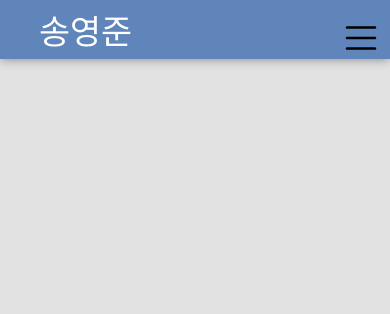
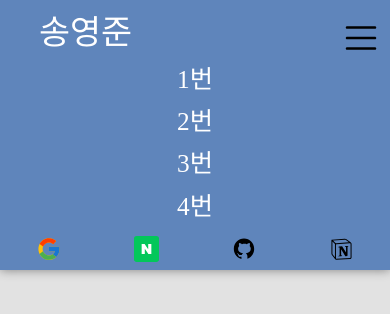
Before and after one commit to S0ngYoungJun/songsong, a website: page index.html in a window 390 px wide. Both pictures are taken after a click on the link 380 px from the left and 29 px from the top of the page. Shown: the top 314 px of the page. Drawn offline with Linux system fonts and the light colour scheme.

Commit message:
미디어쿼리 오류수정

```diff
--- a/index.html
+++ b/index.html
@@ -129,7 +129,7 @@ img{
       width:15vw;
       height:5vh;
     }
-    .navcenter>ul:nth-child(2){
+    .menu{
       display:none;
       width:100vw;
       height:20vh;
@@ -137,9 +137,9 @@ img{
       align-items: center;
       flex-direction: column;
     }
-    .navcenter>ul:nth-child(2)>li {
+    .menu>li {
       width: 100%;
-      display:none;
+
       height:5vh;
       text-align: center;
       justify-content: center;
@@ -147,7 +147,7 @@ img{
       font-size: 3vh;
       color: white;
     }
-    .navcenter>ul:nth-child(3){
+    .icons{
       list-style:none;
       display:none;
       width:100vw;
@@ -155,9 +155,9 @@ img{
       justify-content: space-between;
       align-items: center;
     }
-    .navcenter>ul:nth-child(3)>li {
+    .icons>li {
       float: left;
-      display:none;
+
       text-align: center;
       justify-content: center;
       align-items: center;
@@ -171,8 +171,8 @@ a{display:block;
   width: 25vw;
   height: 3vh;
 }
-.menu.active , .icons.active {
-    display: flex;
+.menu.active,.icons.active {
+  display: flex;
   }
 }
   </style>
```
